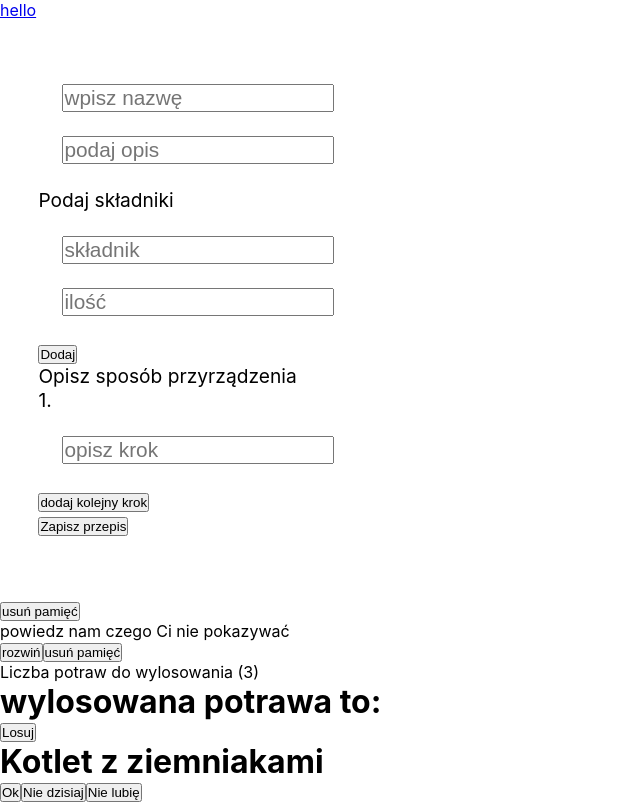
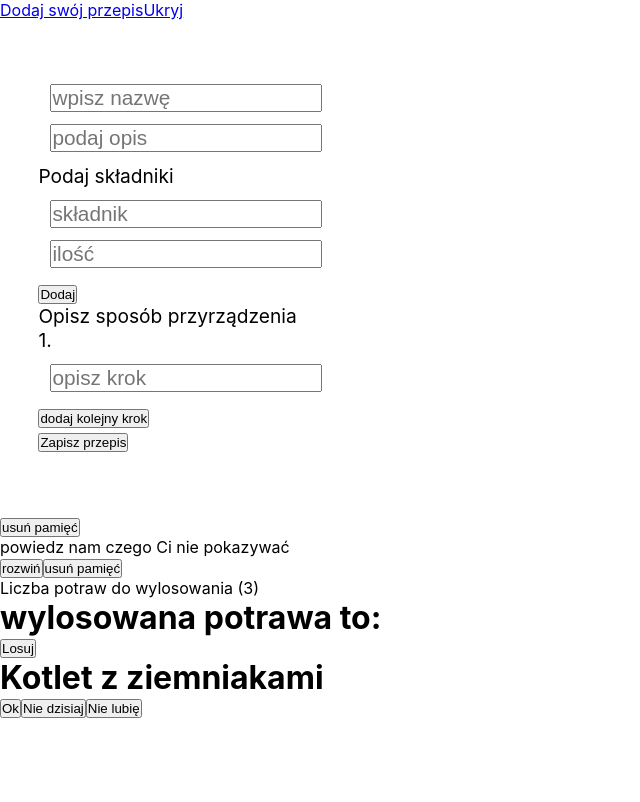
Before and after one commit to atrykp/what-s-for-dinner-react-app, a React (Create React App) app: page /addDish in a window 1280 px wide. Both pictures are taken after a click on the button "Losuj". Shown: the whole page, without its empty margins (0-640 px from the left). Built offline with nearby package versions, Linux system fonts and the light colour scheme.

Commit message:
add Router Link to AddDish.js

```diff
--- a/src/pages/AddDish.js
+++ b/src/pages/AddDish.js
@@ -1,4 +1,5 @@
 import React, { useState } from "react";
+import { Link } from "react-router-dom";
 import "../styles/AddDish.css";
 
 const validation = (dish) => {
@@ -142,6 +143,8 @@ const AddDish = (props) => {
     );
   });
   return (
+    <>
+      <Link to="/">Ukryj</Link>
       <form action="" className="addDish" onSubmit={saveDish}>
         <input
           type="text"
@@ -164,6 +167,7 @@ const AddDish = (props) => {
         {stepsInputs}
         <button onSubmit={saveDish}>Zapisz przepis</button>
       </form>
+    </>
   );
 };
 export default AddDish;
--- a/src/pages/App.js
+++ b/src/pages/App.js
@@ -6,7 +6,7 @@ import AddDish from "./AddDish";
 import { BrowserRouter as Router, NavLink, Route } from "react-router-dom";
 let mainArr = [
   {
-    nazwa: "Serowa petarda",
+    name: "Serowa petarda",
     ingredient: [
       { name: "ser", quantity: "250g" },
       { name: "szynka", quantity: "100g" },
@@ -23,7 +23,7 @@ let mainArr = [
     },
   },
   {
-    nazwa: "Kotlet z ziemniakami",
+    name: "Kotlet z ziemniakami",
     ingredient: [
       { name: "mieso", quantity: "300g" },
       { name: "ziemniaki", quantity: "100g" },
@@ -37,7 +37,7 @@ let mainArr = [
     },
   },
   {
-    nazwa: "Pierogi",
+    name: "Pierogi",
     ingredient: [
       { name: "biały ser", quantity: "250g" },
       { name: "mąka", quantity: "100g" },
@@ -56,7 +56,6 @@ function App() {
     localStorage.removeItem("userDishes");
     localStorage.removeItem("allDishes");
   };
-  reset();
 
   const [allDishes, setAllDishes] = useState(
     JSON.parse(localStorage.getItem("allDishes")) || [...mainArr]
@@ -170,7 +169,7 @@ function App() {
 
   return (
     <Router>
-      <NavLink to="/addDish">hello</NavLink>
+      <NavLink to="/addDish">Dodaj swój przepis</NavLink>
       <Route path="/addDish">
         <AddDish updateAllDishes={updateAllDishes} />
       </Route>
--- a/src/pages/DrawnDishList.js
+++ b/src/pages/DrawnDishList.js
@@ -31,7 +31,7 @@ const DrawnDishList = ({ customedArr, banDish }) => {
 
   const showDish = drawnDish && (
     <div className="drawnDish">
-      <h1>{drawnDish.nazwa}</h1>
+      <h1>{drawnDish.name}</h1>
       <button onClick={() => ban(drawnDish.id, 15000)}>Ok</button>
       <button onClick={() => ban(drawnDish.id, 7000)}>Nie dzisiaj</button>
       <button onClick={() => ban(drawnDish.id)}>Nie lubię</button>
--- a/src/styles/AddDish.css
+++ b/src/styles/AddDish.css
@@ -5,6 +5,6 @@
 
 .addDish input {
   display: block;
-  margin: 2%;
+  margin: 1%;
   font-size: 1.3rem;
 }
```
Also changed, not shown: 1 other file (tests, documents, lock files or other folders). Lines whose indentation alone changed are shown as unchanged.
